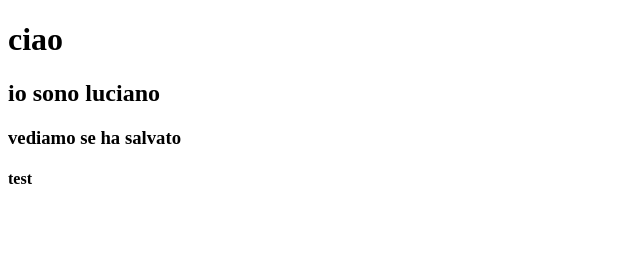
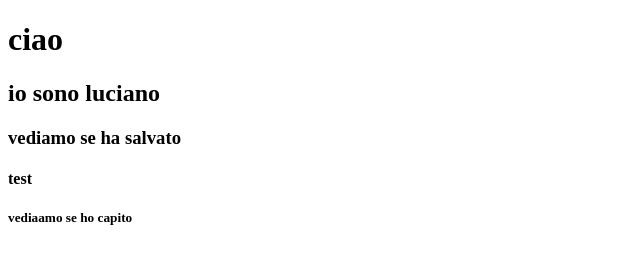
Before and after one commit to LucianoMarrocco/prima-repo-test, a plain HTML site: page index.html in a window 1280 px wide. Shown: the whole page, without its empty margins (0-640 px from the left). Drawn offline with Linux system fonts and the light colour scheme.

Commit message:
added h5

```diff
--- a/index.html
+++ b/index.html
@@ -12,6 +12,7 @@
     <h2>io sono luciano</h2>
     <h3>vediamo se ha salvato</h3>
     <h4>test</h4>
+    <h5>vediaamo se ho capito</h5>
 </body>
 
 </html>
```
